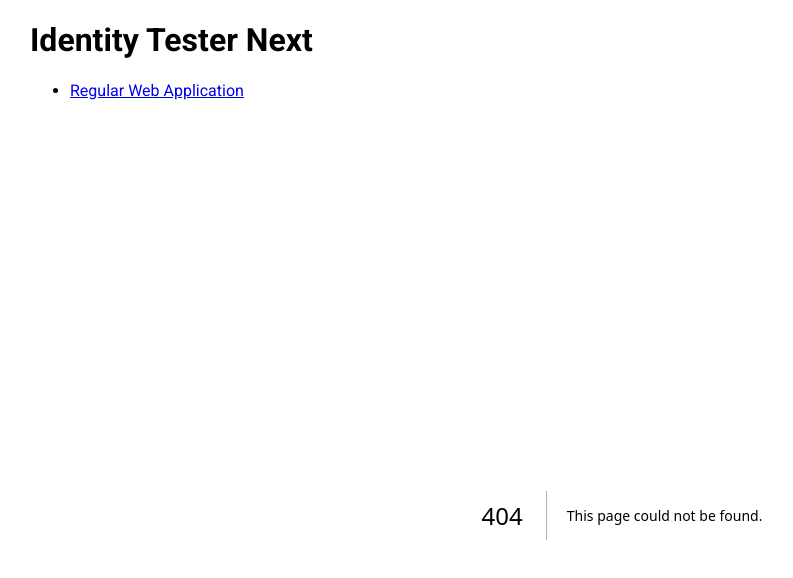
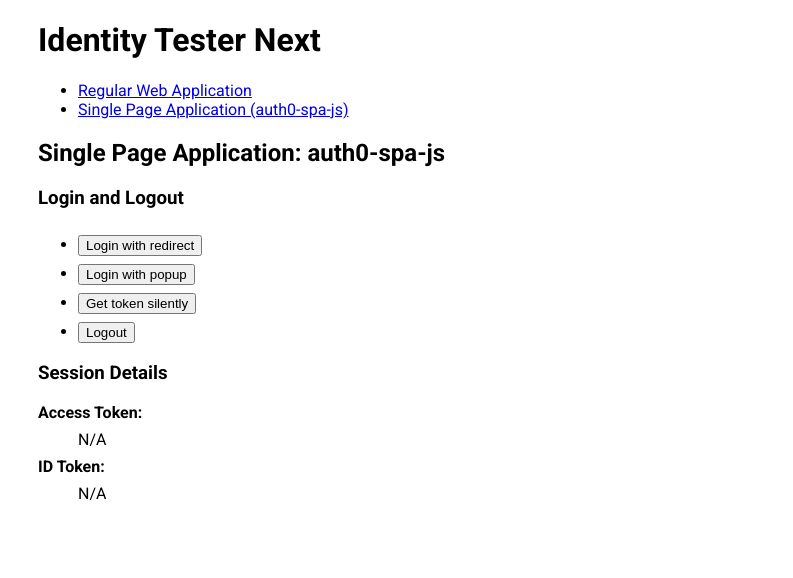
Before and after one commit to sfjt/identity-tester-next-2, a Next.js app: page /spa/auth0-spa-js in a window 1280 px wide. Before the commit this address had no page. Shown: the top 578 px of the page, without its empty margins (18-811 px from the left). Built offline with nearby package versions, Linux system fonts and the light colour scheme.

Commit message:
auth0-spa-js tester

```diff
--- a/package.json
+++ b/package.json
@@ -12,16 +12,17 @@
   },
   "dependencies": {
     "@auth0/nextjs-auth0": "^4.8.0",
+    "@upstash/redis": "^1.35.2",
     "next": "15.4.4",
     "react": "19.1.0",
     "react-dom": "19.1.0"
   },
   "devDependencies": {
+    "@auth0/auth0-spa-js": "^2.3.0",
     "@eslint/eslintrc": "^3",
     "@types/node": "^20",
     "@types/react": "^19",
     "@types/react-dom": "^19",
-    "@upstash/redis": "^1.35.2",
     "eslint": "^9",
     "eslint-config-next": "15.4.4",
     "prettier": "^3.6.2",
--- a/src/app/api/config/route.ts
+++ b/src/app/api/config/route.ts
@@ -5,6 +5,8 @@
     {
       auth0_domain: process.env.AUTH0_DOMAIN,
       app_base_url: process.env.APP_BASE_URL,
+      spa_client_id: process.env.SPA_CLIENT_ID,
+      default_audience: process.env.DEFAULT_AUDIENCE,
     },
     {
       status: 200,
--- a/src/app/globals.css
+++ b/src/app/globals.css
@@ -9,3 +9,12 @@
 main {
   margin: 1rem 3rem;
 }
+
+li button {
+  margin-top: 0.5rem;
+}
+
+dt {
+  margin: 0.5rem 0;
+  font-weight: bold;
+}
--- a/src/app/layout.tsx
+++ b/src/app/layout.tsx
@@ -21,6 +21,9 @@
             <li>
               <a href="/rwa">Regular Web Application</a>
             </li>
+            <li>
+              <a href="/spa/auth0-spa-js">Single Page Application (auth0-spa-js)</a>
+            </li>
           </ul>
         </header>
         {children}
--- a/src/app/rwa/page.tsx
+++ b/src/app/rwa/page.tsx
@@ -12,7 +12,7 @@
         <h3>Login and Logout</h3>
         <LoginAndOut />
         <h3>Session Details</h3>
-        <dl className={styles["session-details"]}>
+        <dl>
           <dt>Access Token:</dt>
           <dd>{session?.tokenSet.accessToken || "N/A"}</dd>
           <dt>ID Token:</dt>
--- /dev/null
+++ b/src/app/spa/auth0-spa-js/page.tsx
@@ -0,0 +1,162 @@
+"use client"
+
+import { useState } from "react"
+import { createAuth0Client, PopupTimeoutError } from "@auth0/auth0-spa-js"
+import type { IdToken } from "@auth0/auth0-spa-js"
+import useSWRImmutable from "swr/immutable"
+
+import fetchConfig from "@/lib/fetchConfig"
+
+async function createClient(uri: string) {
+  const config = await fetchConfig(uri)
+  const client = await createAuth0Client({
+    domain: config.auth0_domain,
+    clientId: config.spa_client_id,
+    useRefreshTokens: true,
+    useRefreshTokensFallback: true,
+    authorizationParams: {
+      redirect_uri: document.location.href,
+      scope: "openid profile email",
+      audience: config.default_audience,
+    },
+  })
+
+  const searchParams = new URLSearchParams(document.location.search)
+  const code = searchParams.get("code")
+  const exchangeState = searchParams.get("state")
+  if (code && exchangeState) {
+    try {
+      console.log("SWR: executing handleRedirectCallback...")
+      await client.handleRedirectCallback()
+    } catch (err) {
+      console.error(err)
+    }
+  }
+
+  let accessToken: string | undefined = undefined
+  try {
+    console.log("SWR: executing getTokenSilently...")
+    accessToken = await client.getTokenSilently({
+      timeoutInSeconds: 5,
+    })
+  } catch (err) {
+    console.log(err)
+  }
+
+  let idToken: IdToken | undefined = undefined
+  try {
+    console.log("SWR: executing getIdTokenClaims...")
+    idToken = await client.getIdTokenClaims()
+  } catch (err) {
+    console.log(err)
+  }
+
+  return {
+    client,
+    idToken,
+    accessToken,
+  }
+}
+
+interface ISession {
+  idToken: IdToken | undefined
+  accessToken: string | undefined
+}
+
+export default function Page() {
+  const { data, error, isLoading } = useSWRImmutable("/api/config", createClient)
+  const [state, setState] = useState<ISession>({
+    idToken: undefined,
+    accessToken: undefined,
+  })
+
+  if (error) {
+    console.error(error)
+    return <p>Something went wrong.</p>
+  }
+  if (isLoading || !data) {
+    return <p>Loading...</p>
+  }
+
+  const { client } = data
+
+  function login() {
+    client.loginWithRedirect()
+  }
+
+  async function loginWithPopup() {
+    try {
+      await client.loginWithPopup()
+    } catch (err) {
+      console.log("loginWithPopup:", err)
+      if (err instanceof PopupTimeoutError) {
+        err.popup.close()
+      }
+    }
+    await getAndDisplaySessionInfo()
+  }
+
+  function logout() {
+    client.logout({
+      logoutParams: {
+        returnTo: document.location.href,
+      },
+    })
+  }
+
+  async function getAndDisplaySessionInfo() {
+    let accessToken: string | undefined = undefined
+    try {
+      console.log("Event handler: executing getTokenSilently...")
+      accessToken = await client.getTokenSilently()
+    } catch (err) {
+      console.log(err)
+    }
+
+    let idToken: IdToken | undefined = undefined
+    try {
+      console.log("Event handler: executing getIdTokenClaims...")
+      idToken = await client.getIdTokenClaims()
+    } catch (err) {
+      console.log(err)
+    }
+
+    setState({
+      idToken,
+      accessToken,
+    })
+  }
+
+  return (
+    <main>
+      <h2>Single Page Application: auth0-spa-js</h2>
+      <section>
+        <h3>Login and Logout</h3>
+        <ul>
+          <li>
+            <button onClick={login}>Login with redirect</button>
+          </li>
+          <li>
+            <button onClick={loginWithPopup}>Login with popup</button>
+          </li>
+          <li>
+            <button onClick={getAndDisplaySessionInfo}>Get token silently</button>
+          </li>
+          <li>
+            <button onClick={logout}>Logout</button>
+          </li>
+        </ul>
+      </section>
+      <section>
+        <h3>Session Details</h3>
+        <dl>
+          <dt>Access Token:</dt>
+          <dd>{(state.accessToken ? state.accessToken : data.accessToken) || "N/A"}</dd>
+
+          <dt>ID Token:</dt>
+          <dd>{(state.idToken ? state.idToken.__raw : data.idToken?.__raw) || "N/A"}</dd>
+        </dl>
+      </section>
+    </main>
+  )
+}
--- a/src/lib/fetchConfig.ts
+++ b/src/lib/fetchConfig.ts
@@ -1,10 +1,7 @@
 export default async function fetchConfig(uri: string) {
   const res = await fetch(uri)
   const body = await res.json()
-  const appBaseURL = body.app_base_url
-  const auth0Domain = body.auth0_domain
   return {
-    appBaseURL,
-    auth0Domain,
+    ...body,
   }
 }
```
Also changed, not shown: src/app/rwa/LoginAndOut.tsx (+4 -4 lines), src/app/rwa/rwa.module.css (+0 -9 lines), 1 other file (tests, documents, lock files or other folders).
